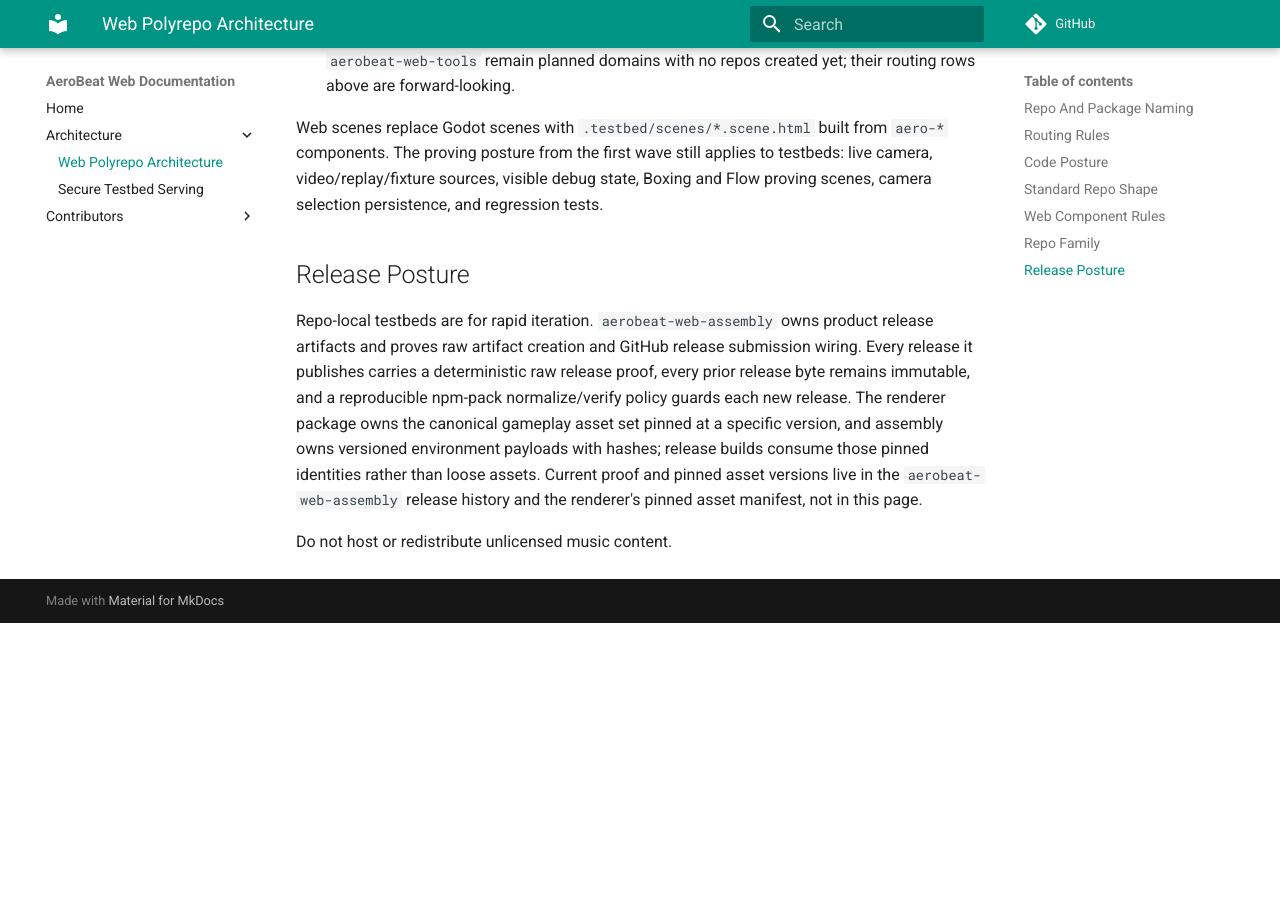
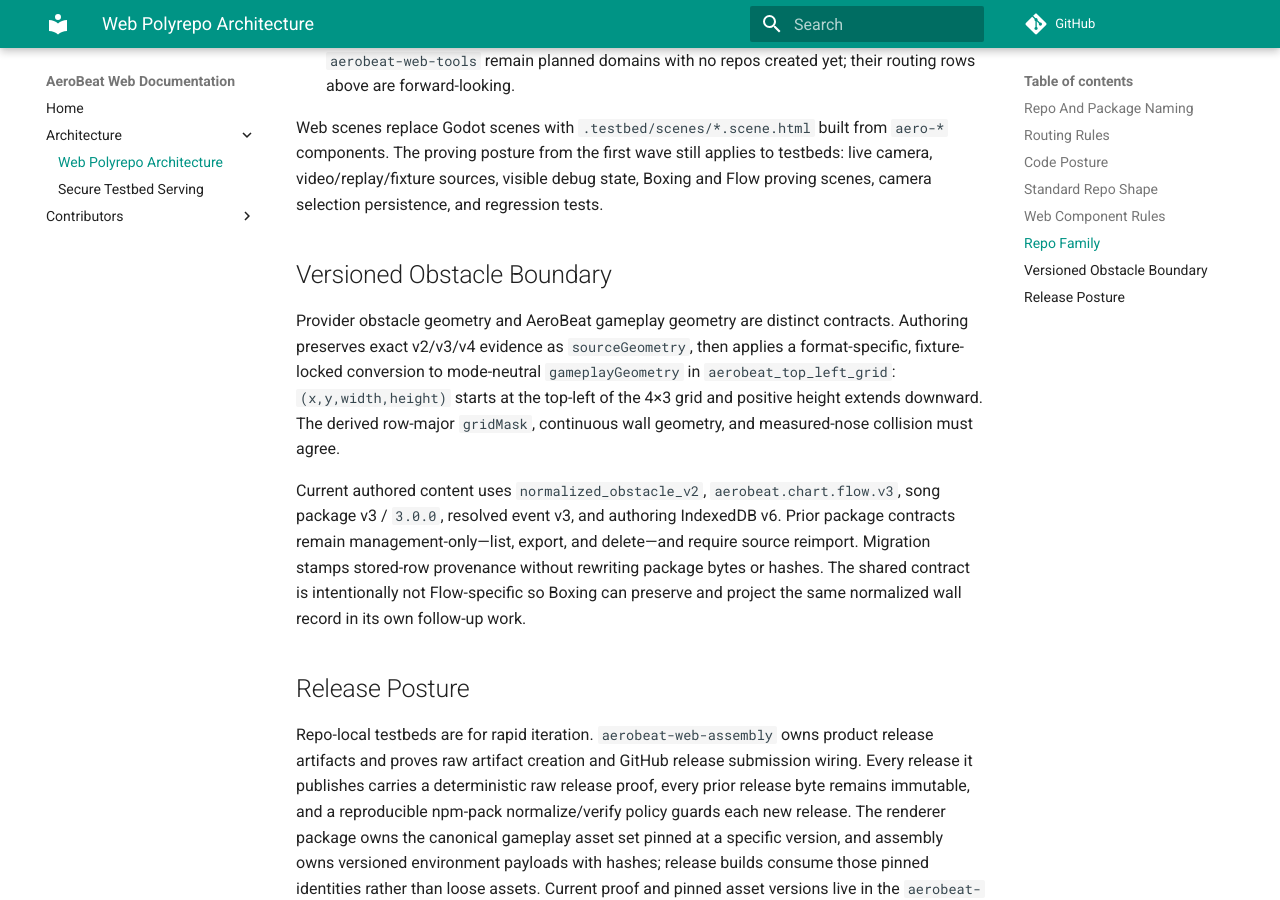
Before and after one commit to AeroBeat-Workouts/aerobeat-web-docs, an MkDocs documentation site: the page built from docs/architecture/web-polyrepo-architecture.md, in a window 1280 px wide and 900 px high, scrolled down 3498 px. Built offline with MkDocs 1.6.1 and Material for MkDocs 9.7.7, drawn with Linux system fonts in a browser that asks for light colours; comment, search, counter and statistics services are not loaded; before the commit the page ends 4121 px from its top, so only the background shows below that.

Commit message:
docs: define versioned obstacle boundary

```diff
--- a/docs/architecture/web-polyrepo-architecture.md
+++ b/docs/architecture/web-polyrepo-architecture.md
@@ -87,6 +87,12 @@ Current implementation repos:
 
 Web scenes replace Godot scenes with `.testbed/scenes/*.scene.html` built from `aero-*` components. The proving posture from the first wave still applies to testbeds: live camera, video/replay/fixture sources, visible debug state, Boxing and Flow proving scenes, camera selection persistence, and regression tests.
 
+## Versioned Obstacle Boundary
+
+Provider obstacle geometry and AeroBeat gameplay geometry are distinct contracts. Authoring preserves exact v2/v3/v4 evidence as `sourceGeometry`, then applies a format-specific, fixture-locked conversion to mode-neutral `gameplayGeometry` in `aerobeat_top_left_grid`: `(x,y,width,height)` starts at the top-left of the 4×3 grid and positive height extends downward. The derived row-major `gridMask`, continuous wall geometry, and measured-nose collision must agree.
+
+Current authored content uses `normalized_obstacle_v2`, `aerobeat.chart.flow.v3`, song package v3 / `3.0.0`, resolved event v3, and authoring IndexedDB v6. Prior package contracts remain management-only—list, export, and delete—and require source reimport. Migration stamps stored-row provenance without rewriting package bytes or hashes. The shared contract is intentionally not Flow-specific so Boxing can preserve and project the same normalized wall record in its own follow-up work.
+
 ## Release Posture
 
 Repo-local testbeds are for rapid iteration. `aerobeat-web-assembly` owns product release artifacts and proves raw artifact creation and GitHub release submission wiring. Every release it publishes carries a deterministic raw release proof, every prior release byte remains immutable, and a reproducible npm-pack normalize/verify policy guards each new release. The renderer package owns the canonical gameplay asset set pinned at a specific version, and assembly owns versioned environment payloads with hashes; release builds consume those pinned identities rather than loose assets. Current proof and pinned asset versions live in the `aerobeat-web-assembly` release history and the renderer's pinned asset manifest, not in this page.
```
